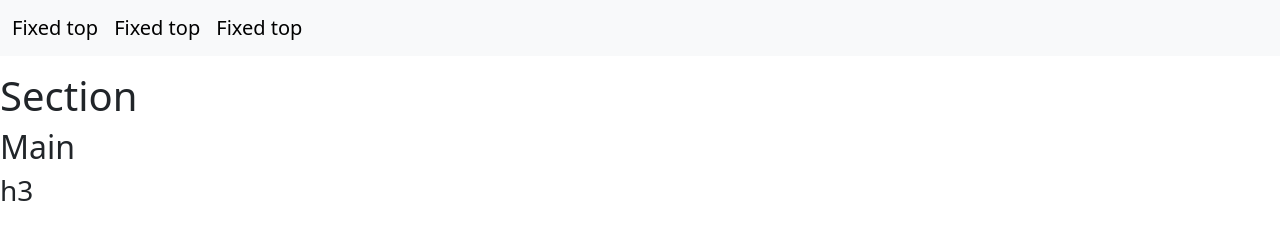
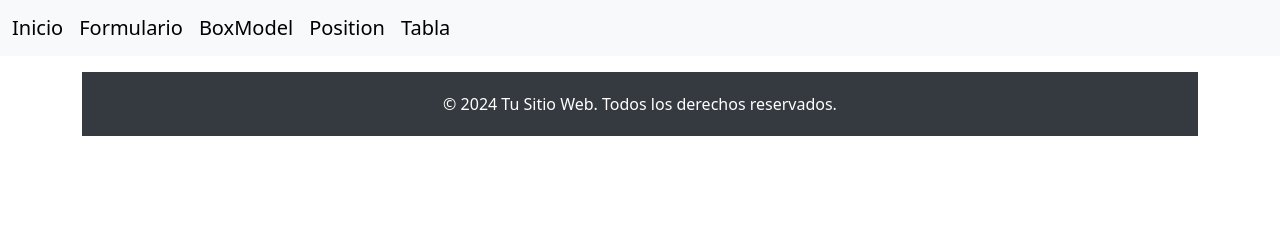
Before and after one commit to tadeo14/Tarea_RollingCode, a plain HTML site: page index.html in a window 1280 px wide. Drawn offline with nearby package versions, Linux system fonts and the light colour scheme.

Commit message:
creamos le archivo css y creamos el footer, ademas colocamos los 5 links

```diff
--- a/index.html
+++ b/index.html
@@ -10,24 +10,33 @@
       integrity="sha384-T3c6CoIi6uLrA9TneNEoa7RxnatzjcDSCmG1MXxSR1GAsXEV/Dwwykc2MPK8M2HN"
       crossorigin="anonymous"
     />
+    <link rel="stylesheet" href="style.css" />
   </head>
   <body>
+    <div class="container">
+      <header>
         <!--Nav bar-->
         <nav class="navbar fixed-top bg-body-tertiary">
           <div class="container-fluid justify-content-start">
-        <a class="navbar-brand" href="#">Fixed top</a>
-        <a class="navbar-brand" href="#">Fixed top</a>
-        <a class="navbar-brand" href="#">Fixed top</a>
+            <a class="navbar-brand" href="#">Inicio</a>
+            <a class="navbar-brand" href="#">Formulario</a>
+            <a class="navbar-brand" href="#">BoxModel</a>
+            <a class="navbar-brand" href="#">Position</a>
+            <a class="navbar-brand" href="#">Tabla</a>
           </div>
         </nav>
+      </header>
       <br />
       <br />
       <br />
-    <section>
-      <h1 class="h1">Section</h1>
-    </section>
-    <main class="h2">Main</main>
-    <h3 class="h3">h3</h3>
+
+      <footer class="footer">
+        <div class="container text-center">
+          <span>© 2024 Tu Sitio Web. Todos los derechos reservados.</span>
+        </div>
+      </footer>
+    </div>
+
     <script
       src="https://cdn.jsdelivr.net/npm/bootstrap@5.3.2/dist/js/bootstrap.bundle.min.js"
       integrity="sha384-C6RzsynM9kWDrMNeT87bh95OGNyZPhcTNXj1NW7RuBCsyN/o0jlpcV8Qyq46cDfL"
--- /dev/null
+++ b/style.css
@@ -0,0 +1,5 @@
+.footer {
+    background-color: #343a40; /* Color de fondo del footer */
+    color: #ffffff; /* Color del texto del footer */
+    padding: 20px 0; /* Espaciado interno del footer */
+  }
```
Lines whose indentation alone changed are shown as unchanged.
